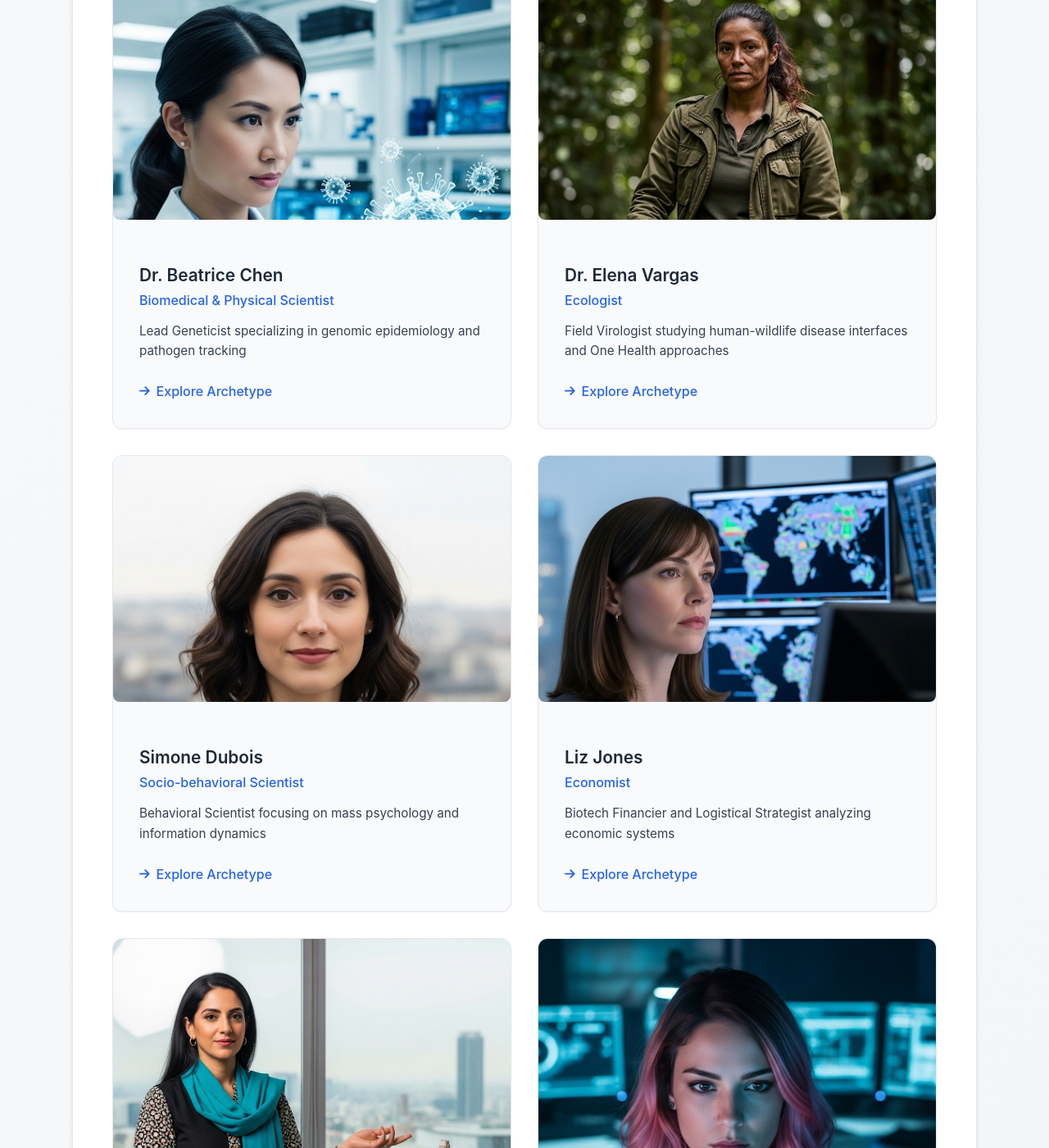
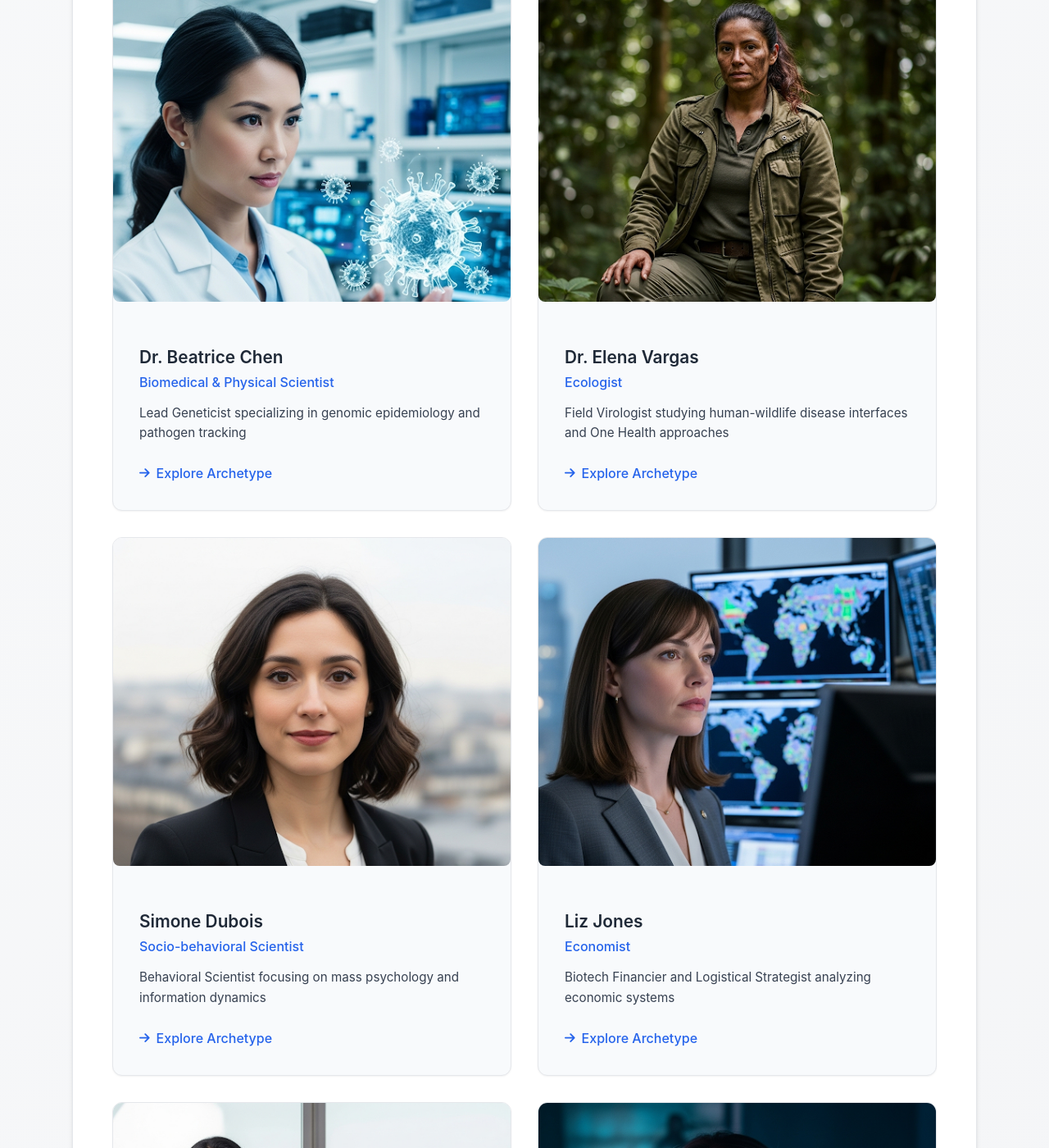
Before and after one commit to wrgr/appex-training, a Jekyll site: the page built from archetypes/index.md, in a window 1280 px wide and 1400 px high, scrolled down 2523 px. Shown: the whole window at 82% size. Built offline with Jekyll 4.4.1, drawn with Linux system fonts in a browser that asks for light colours.

Commit message:
checking appex image boxes

```diff
--- a/_sass/main.scss
+++ b/_sass/main.scss
@@ -767,7 +767,7 @@ ul, ol {
 
 .expert-image-container {
   position: relative;
-  height: 300px; // Increased height to show more of the face
+  height: 400px; // Increased height to show more of the face
   overflow: hidden;
   background: var(--bg-secondary); // Fallback background
 
```
